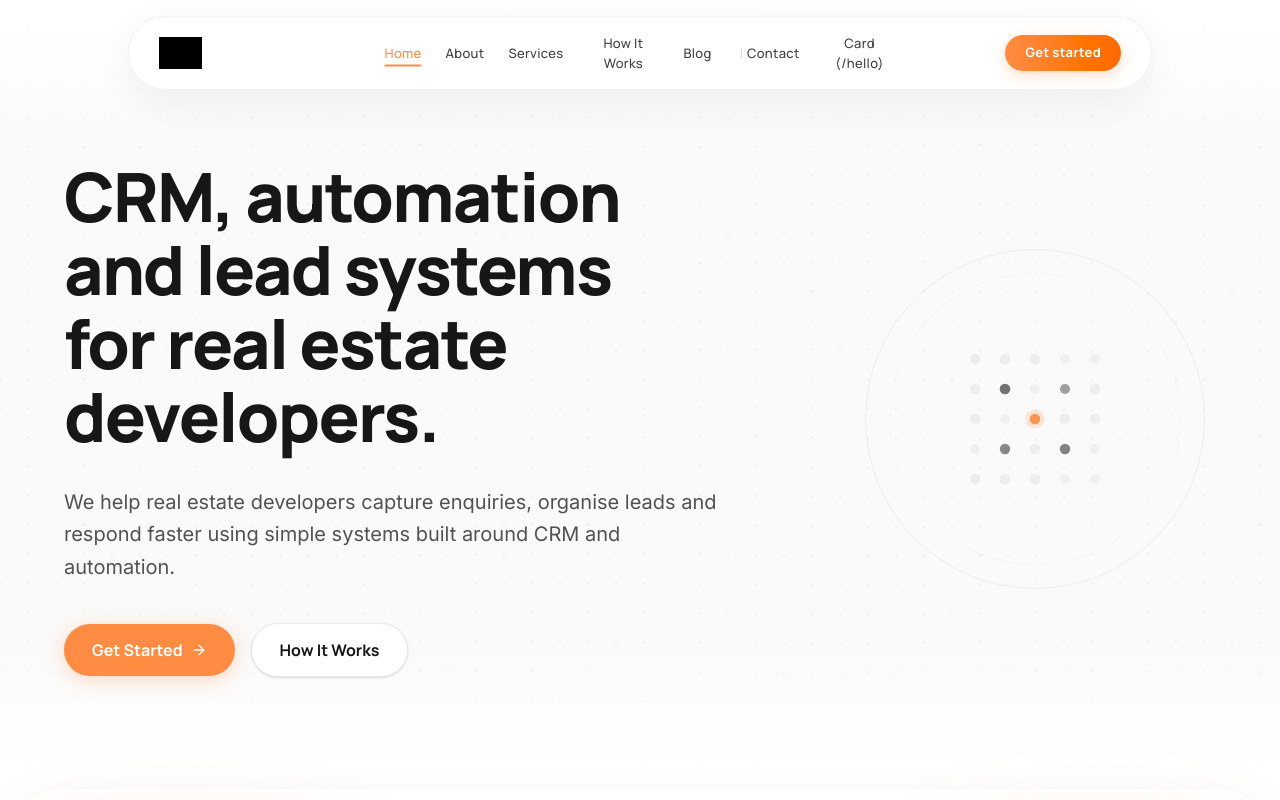
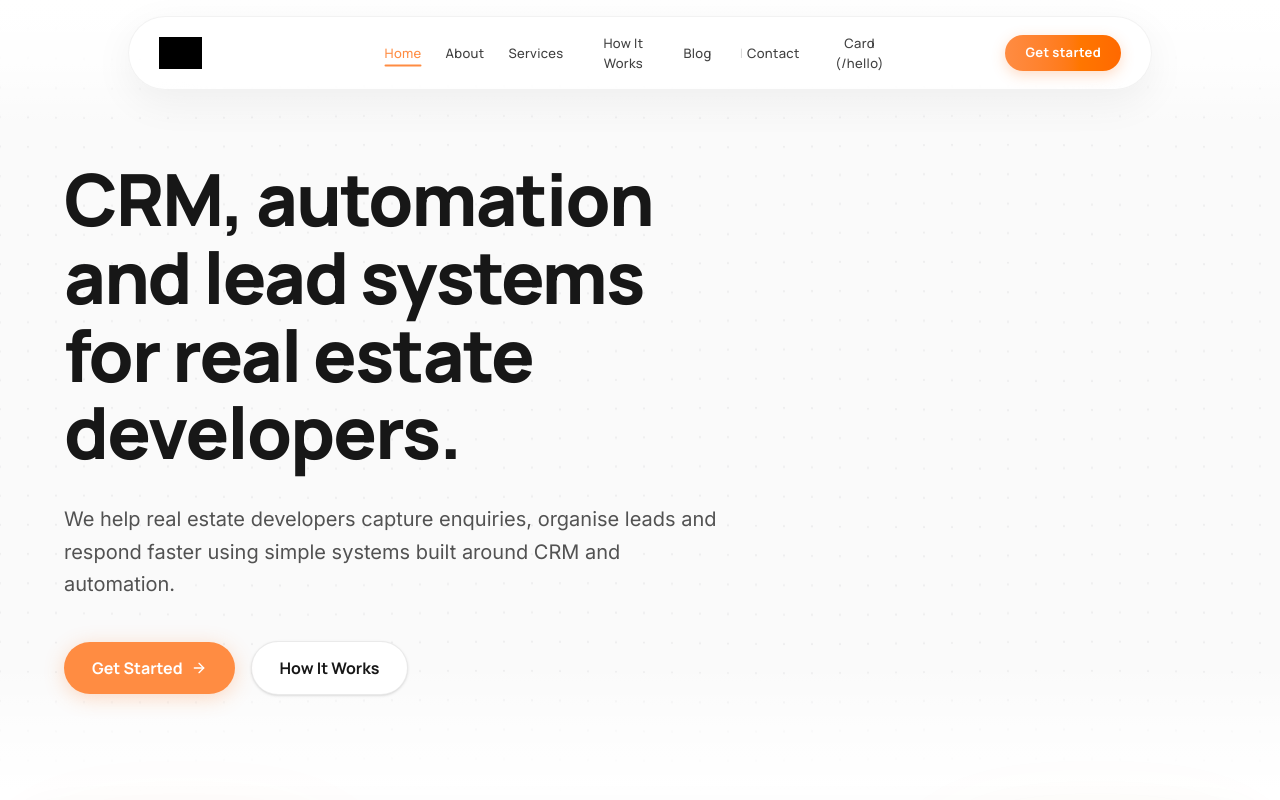
Before and after one commit to ALHussaini-ux/lean, a React (Vite) app: page / in a window 1280 px wide. Shown: the top 800 px of the page. Built offline with nearby package versions, Linux system fonts and the light colour scheme; grey boxes are pictures that could not be loaded.

Commit message:
refactor(ui): simplify MinimalHero layout
Remove grid layout in favor of a centered container for improved typography alignment and mobile responsiveness.

```diff
--- a/src/components/MinimalHero.tsx
+++ b/src/components/MinimalHero.tsx
@@ -146,17 +146,14 @@ export default function MinimalHero() {
 
       {/* Main Content Layout */}
       <div className="relative z-10 max-w-7xl mx-auto px-6 sm:px-10 lg:px-16 pt-32 sm:pt-36 md:pt-40 pb-16 sm:pb-24 w-full">
-        <div className="grid grid-cols-1 lg:grid-cols-12 gap-12 lg:gap-8 items-center">
-
-          {/* Left Column: Bold Pure Typography */}
-          <div className="lg:col-span-7 xl:col-span-8 space-y-8 text-left">
+        <div className="max-w-3xl space-y-8 text-left">
 
           {/* Main Headline */}
           <motion.h1
             initial={{ opacity: 0, y: 16 }}
             animate={{ opacity: 1, y: 0 }}
             transition={{ duration: 0.6, ease: [0.16, 1, 0.3, 1] }}
-              className="text-4xl sm:text-5xl md:text-6xl lg:text-[3.75rem] xl:text-[4.25rem] font-sans font-extrabold text-neutral-900 tracking-tight leading-[1.08]"
+            className="text-4xl sm:text-5xl md:text-6xl lg:text-[4rem] xl:text-[4.5rem] font-sans font-extrabold text-neutral-900 tracking-tight leading-[1.08]"
           >
             CRM, automation <br className="hidden sm:inline" />
             and lead systems <br className="hidden sm:inline" />
@@ -199,55 +196,6 @@ export default function MinimalHero() {
             </button>
           </motion.div>
 
-
-
-          </div>
-
-          {/* Right Column: Abstract Minimal Dot Matrix Precision Visual */}
-          <div className="hidden lg:flex lg:col-span-5 xl:col-span-4 justify-center items-center relative">
-            <motion.div
-              initial={{ opacity: 0, scale: 0.95 }}
-              animate={{ opacity: 1, scale: 1 }}
-              transition={{ duration: 0.8, delay: 0.2, ease: [0.16, 1, 0.3, 1] }}
-              className="relative w-full max-w-[340px] aspect-square flex items-center justify-center"
-            >
-              {/* Outer delicate concentric ring boundary */}
-              <div className="absolute inset-0 rounded-full border border-neutral-200/60 animate-[spin_60s_linear_infinite]" />
-              <div className="absolute inset-6 rounded-full border border-dashed border-neutral-200/40 animate-[spin_40s_linear_infinite_reverse]" />
-
-              {/* Central Abstract Precision Node Grid */}
-              <div className="grid grid-cols-5 gap-5 p-6 relative z-10">
-                {Array.from({ length: 25 }).map((_, idx) => {
-                  const isAccent = idx === 12; // center point
-                  const isSubtleAccent = [6, 8, 16, 18].includes(idx);
-                  return (
-                    <motion.div
-                      key={idx}
-                      animate={{
-                        scale: isAccent ? [1, 1.25, 1] : [1, 1.08, 1],
-                        opacity: isAccent ? [0.9, 1, 0.9] : isSubtleAccent ? [0.4, 0.7, 0.4] : [0.25, 0.35, 0.25]
-                      }}
-                      transition={{
-                        duration: 3 + (idx % 4),
-                        repeat: Infinity,
-                        ease: 'easeInOut',
-                        delay: (idx % 5) * 0.2
-                      }}
-                      className={`w-2.5 h-2.5 rounded-full transition-colors ${
-                        isAccent
-                          ? 'bg-brand-orange ring-4 ring-brand-orange/20'
-                          : isSubtleAccent
-                          ? 'bg-neutral-800'
-                          : 'bg-neutral-300'
-                      }`}
-                    />
-                  );
-                })}
-              </div>
-
-            </motion.div>
-          </div>
-
         </div>
       </div>
     </section>
```
Lines whose indentation alone changed are shown as unchanged.
